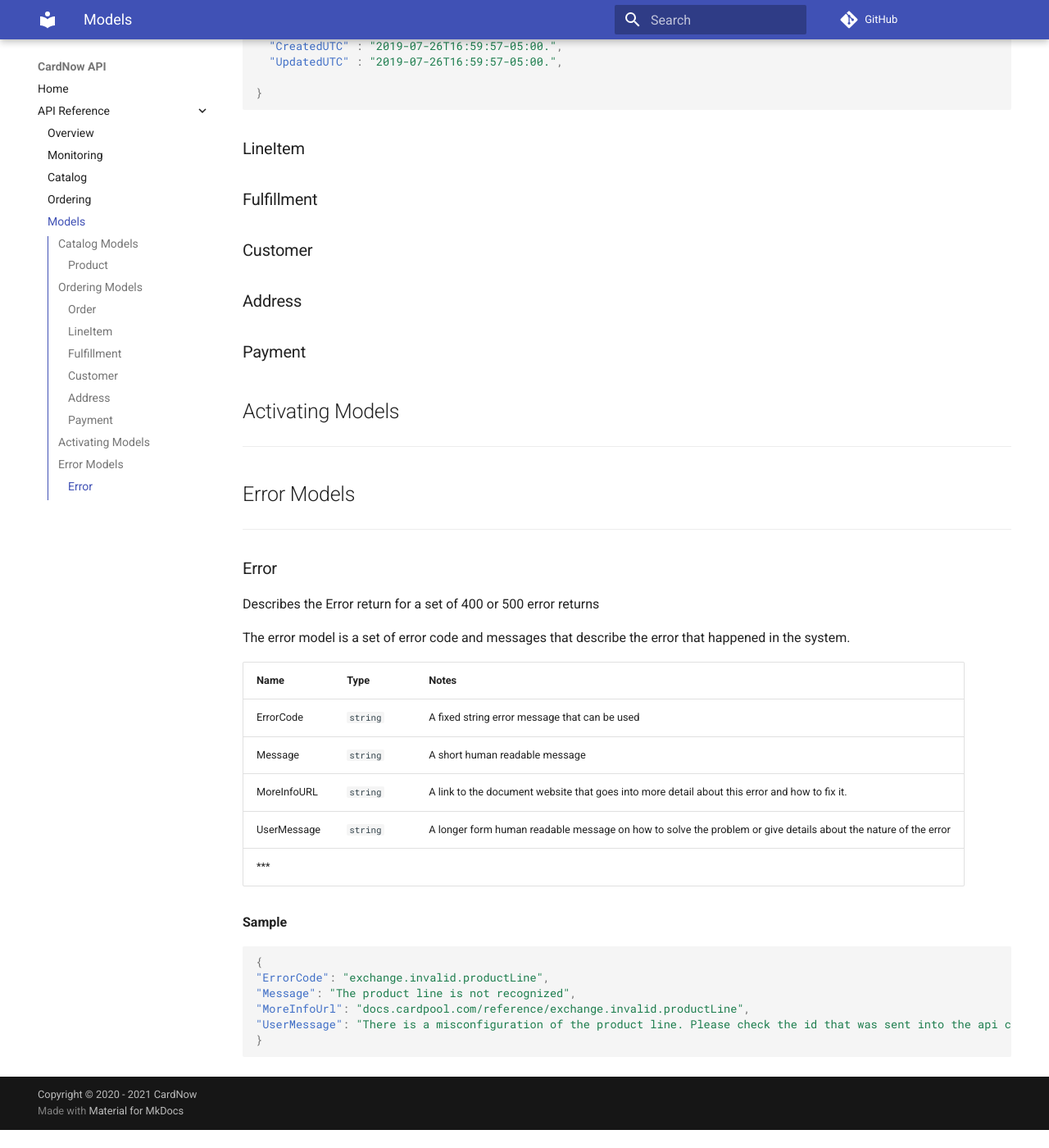
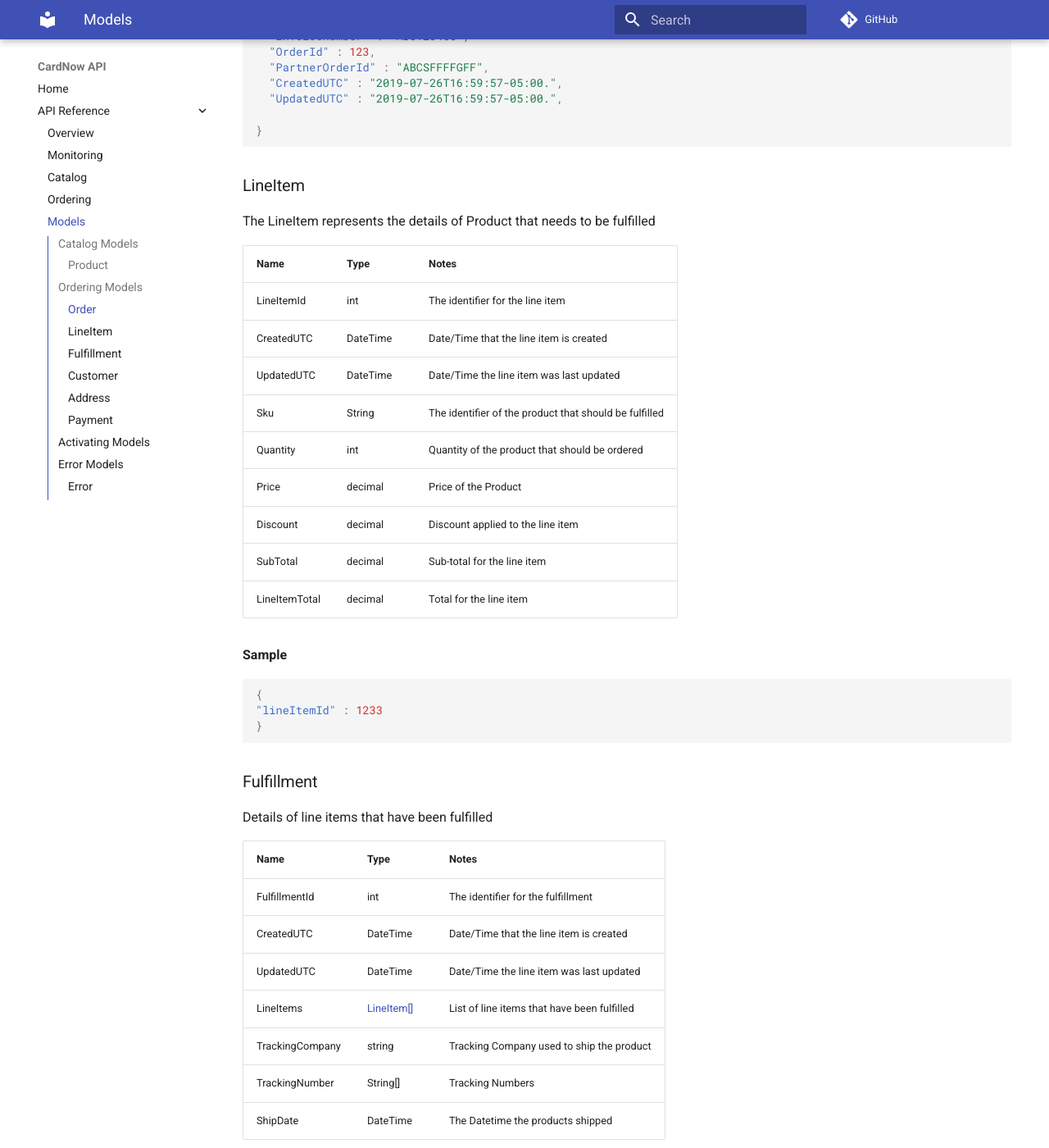
Before and after one commit to RewardLayer/CardNow-docs, an MkDocs documentation site: the page built from docs/api-reference/models.md, in a window 1280 px wide and 1400 px high, scrolled down 2077 px. Shown: the whole window at 82% size. Built offline with MkDocs 1.6.1 and Material for MkDocs 9.7.7, drawn with Linux system fonts in a browser that asks for light colours; comment, search, counter and statistics services are not loaded; before the commit the page ends 3455 px from its top, so only the background shows below that; some of the changed text lies outside the part shown.

Commit message:
adding models

````diff
--- a/docs/api-reference/models.md
+++ b/docs/api-reference/models.md
@@ -35,8 +35,8 @@ The order are the details of what will or what was sent to an individual custome
 
 | Name              | Type                                                         | Notes                                                        |
 | ----------------- | ------------------------------------------------------------ | :----------------------------------------------------------- |
+| OrderId           | Int                                                          | A unique identifier use by the API to track the order        |
 | InvoiceNumber     | `string`                                                     | A invoice number that is used by the customer to track the order. |
-| OrderId           | Int                                                          | A unique identifier use by the API to track the order        |
 | PartnerOrderId    | string                                                       | An identifer sent by the partner when creating an order      |
 | CreatedUTC        | DateTime                                                     | Date/Time that the order is created                          |
 | UpdatedUTC        | DateTime                                                     | Date/Time the order was last updated                         |
@@ -46,11 +46,12 @@ The order are the details of what will or what was sent to an individual custome
 | Discounts         | decimal                                                      | Discounts on the order                                       |
 | SubTotal          | decimal                                                      | Sub-total before discounts are applied to the order          |
 | Customer          | [Customer](https://docs.cardnow.com/api-reference/models/#customer) | Customer Information for the order                           |
-| Payment           | [Payment](https://docs.cardnow.com/api-reference/models/#payment) | Payment for the address                                      |
+| Payment           | [Payment[]](https://docs.cardnow.com/api-reference/models/#payment) | Payment for the Order                                        |
 | ShippingAddress   | [Address](https://docs.cardnow.com/api-reference/models/#address) | Address the Order is shipped                                 |
 | BillingAddress    | [Address](https://docs.cardnow.com/api-reference/models/#address) | Billing Address for the Order                                |
 | LineItems         | [LineItem[]](https://docs.cardnow.com/api-reference/models/#lineitem) | List of line items for the Order                             |
 | Fulfillments      | [Fulfillment](https://docs.cardnow.com/api-reference/models/#fulfillment)[] | Fulfillment details for the order                            |
+| Refunds           | Refund[]                                                     | Refunds performed on the order                               |
 
 **Sample**
 
@@ -67,13 +68,53 @@ The order are the details of what will or what was sent to an individual custome
 
 ###LineItem
 
+The LineItem represents the details of Product that needs to be fulfilled
+
+| Name          | Type     | Notes                                                  |
+| ------------- | -------- | :----------------------------------------------------- |
+| LineItemId    | int      | The identifier for the line item                       |
+| CreatedUTC    | DateTime | Date/Time that the line item is created                |
+| UpdatedUTC    | DateTime | Date/Time the line item was last updated               |
+| Sku           | String   | The identifier of the product that should be fulfilled |
+| Quantity      | int      | Quantity of the product that should be ordered         |
+| Price         | decimal  | Price of the Product                                   |
+| Discount      | decimal  | Discount applied to the line item                      |
+| SubTotal      | decimal  | Sub-total for the line item                            |
+| LineItemTotal | decimal  | Total for the line item                                |
+
+**Sample**
+
+```json
+{
+"lineItemId" : 1233
+}
+```
+
 ###Fulfillment
+
+Details of line items that have been fulfilled
+
+| Name            | Type                                                         | Notes                                       |
+| --------------- | ------------------------------------------------------------ | :------------------------------------------ |
+| FulfillmentId   | int                                                          | The identifier for the fulfillment          |
+| CreatedUTC      | DateTime                                                     | Date/Time that the line item is created     |
+| UpdatedUTC      | DateTime                                                     | Date/Time the line item was last updated    |
+| LineItems       | [LineItem[]](https://docs.cardnow.com/api-reference/models/#lineitem) | List of line items that have been fulfilled |
+| TrackingCompany | string                                                       | Tracking Company used to ship the product   |
+| TrackingNumber  | String[]                                                     | Tracking Numbers                            |
+| ShipDate        | DateTime                                                     | The Datetime the products shipped           |
 
 ###Customer
 
+Information on the customer that the order was placed on behalf
+
 ###Address
 
+
+
 ###Payment
+
+
 
 ## Activating Models
 
````
